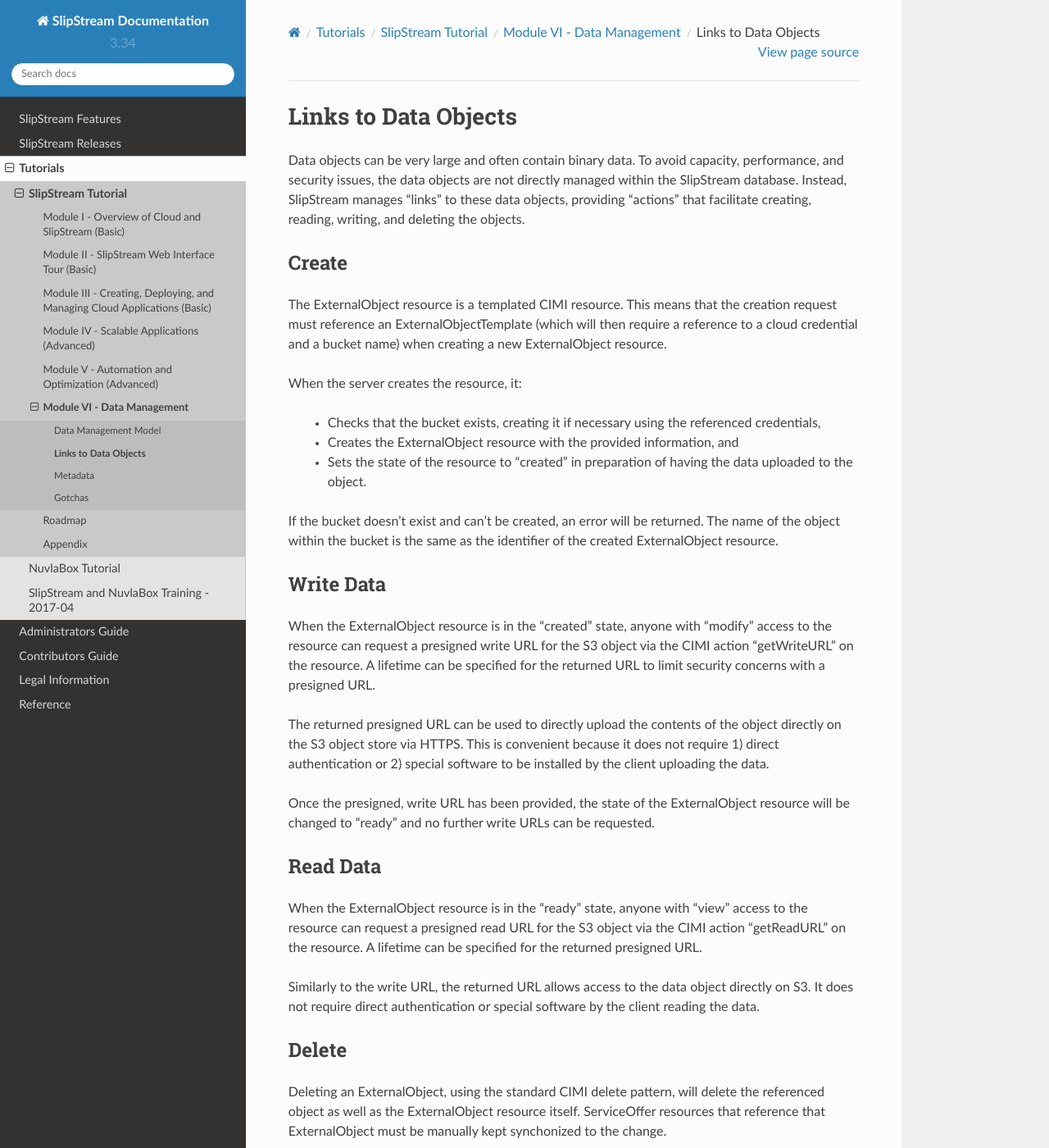
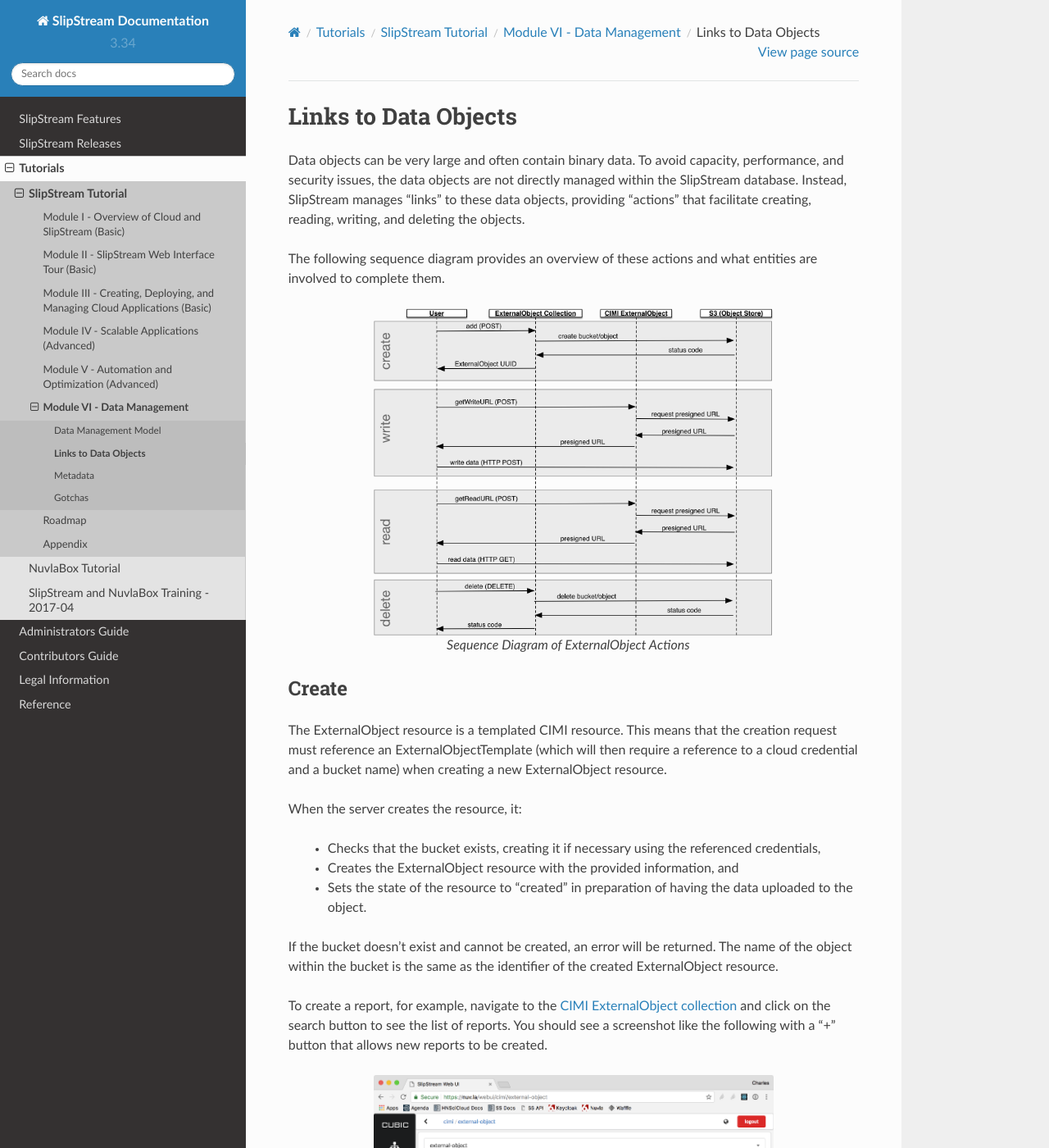
Before and after one commit to slipstream/SlipStreamDocumentation, a Sphinx documentation site: the page built from docs/tutorials/ss/external-objects.rst, in a window 1280 px wide and 1400 px high. Shown: the whole window at 82% size. Built offline with Sphinx 7.4.7 and the Read the Docs theme 2.0.0, drawn with Linux system fonts in a browser that asks for light colours; some of the changed text lies outside the part shown.

Commit message:
update data management info

```diff
--- a/docs/tutorials/ss/external-objects.rst
+++ b/docs/tutorials/ss/external-objects.rst
@@ -7,6 +7,15 @@
 not directly managed within the SlipStream database.  Instead,
 SlipStream manages "links" to these data objects, providing "actions"
 that facilitate creating, reading, writing, and deleting the objects.
+
+The following sequence diagram provides an overview of these actions
+and what entities are involved to complete them.
+
+.. figure:: images/diagrams/external-object-sequence-diagram.png
+   :width: 70%
+   :align: center
+
+   Sequence Diagram of ExternalObject Actions
 
 Create
 ------
@@ -25,18 +34,57 @@
  - Sets the state of the resource to "created" in preparation of
    having the data uploaded to the object.
 
-If the bucket doesn't exist and can't be created, an error will be
+If the bucket doesn't exist and cannot be created, an error will be
 returned.  The name of the object within the bucket is the same as the
 identifier of the created ExternalObject resource.
 
+To create a report, for example, navigate to the `CIMI ExternalObject
+collection <https://nuv.la/webui/cimi/external-object>`_ and click on
+the search button to see the list of reports.  You should see a
+screenshot like the following with a "+" button that allows new
+reports to be created.
+
+.. figure:: images/screenshots/external-object-collection.png
+   :width: 70%
+   :align: center
+
+   List of ExternalObject Resources
+
+When you click on the "+" button, you will be presented with a form to
+create a new ExternalObject.
+
+.. figure:: images/screenshots/external-object-create-form.png
+   :width: 70%
+   :align: center
+
+   Form to Create a New ExternalObject Report
+
+When you click on "create", it will then create the ExternalObject
+resource.  You should see a success message like the following.
+
+.. figure:: images/screenshots/external-object-create-success.png
+   :width: 70%
+   :align: center
+
+   Successful Creation of ExternalObject Report
+
+Be sure to note the identifier of the created ExternalObject.  In this
+case, the identifier is:
+
+.. code-block:: sh
+
+    external-object/db19c2b9-5ee1-447e-899a-33d9cefd8eb9
+
+You can always use the search functionalities to find the resource
+later, if necessary.
 
 Write Data
 ----------
 
-When the ExternalObject resource is in the "created" state, anyone
-with "modify" access to the resource can request a presigned write URL
-for the S3 object via the CIMI action "getWriteURL" on the resource.
-A lifetime can be specified for the returned URL to limit security
+When the ExternalObject resource is in the "new" state, anyone with
+"modify" access to the resource can request a presigned write URL for
+the S3 object via the CIMI action "getWriteURL" on the resource.  A
+lifetime can be specified for the returned URL to limit security
 concerns with a presigned URL.
 
 The returned presigned URL can be used to directly upload the contents
@@ -47,6 +95,45 @@
 Once the presigned, write URL has been provided, the state of the
 ExternalObject resource will be changed to "ready" and no further
 write URLs can be requested.
+
+In our case, we will visit the detail page for the created
+ExternalObject resource.  You can click on the link in the collection
+or directly navigate to the URL which will have the UUID of the
+resource appended to ``https://nuv.la/webui/cimi/external-object/``.
+
+
+.. figure:: images/screenshots/external-object-detail.png
+   :width: 70%
+   :align: center
+
+   Detail of Created ExternalObject Resource
+
+On the detail page, you can see the actions that are possible.  To
+upload the content of the ExternalObject, click on "upload" and then
+note the returned upload URL.
+
+.. figure:: images/screenshots/external-object-upload-url.png
+   :width: 70%
+   :align: center
+
+   Requesting ExternalObject Upload URL
+
+With this URL, any HTTP client can upload contents to the
+ExternalObject. This is a presigned URL with a limited lifetime.  To
+create and upload data, you can do the following:
+
+.. code-block:: sh
+
+   $ cat > my-data.txt
+   This is new data!
+   $
+   $ export LINK="https://slipstream-reports.sos-ch-dk-2.exo.io/..."
+   $
+   $ curl -X PUT -d @my-data.txt $LINK
+   $ echo $?
+   0
+
+This example uses ``curl``, but any HTTP client could have been used.
 
 Read Data
 ---------
@@ -60,6 +147,22 @@
 object directly on S3.  It does not require direct authentication or
 special software by the client reading the data.
 
+From the detail page, click on the "download" button and recover the
+URL in the same way that was done for the upload URL.  With this URL,
+we can then verify the contents of the ExternalObject.
+
+.. code-block:: sh
+
+   $ export LINK="https://slipstream-reports.sos-ch-dk-2.exo.io/..."
+   $
+   $ curl $LINK
+   This is new data!
+   $
+
+Again, this is a time-limited, presigned URL that can be used from any
+HTTP client.
+
+
 Delete
 ------
 
@@ -68,14 +171,6 @@
 resource itself. ServiceOffer resources that reference that
 ExternalObject must be manually kept synchonized to the change.
 
-Sequence Diagram
-----------------
-
-The following sequence diagram provides a graphical description of
-each of the above actions.
-
-.. figure:: images/diagrams/external-object-sequence-diagram.png
-   :width: 70%
-   :align: center
-
-   Sequence Diagram of ExternalObject Actions
+The resource can also be deleted by clicking on the "delete" button on
+the ExternalObject detail page.  You must confirm this via a dialog
+before it will actually be deleted.
```
Also changed, not shown: docs/tutorials/ss/data-management-model.rst (+7 -6 lines), docs/tutorials/ss/images/screenshots/external-object-collection.png (added), docs/tutorials/ss/images/screenshots/external-object-create-form.png (added), docs/tutorials/ss/images/screenshots/external-object-create-success.png (added), docs/tutorials/ss/images/screenshots/external-object-detail.png (added), docs/tutorials/ss/images/screenshots/external-object-upload-url.png (added).
